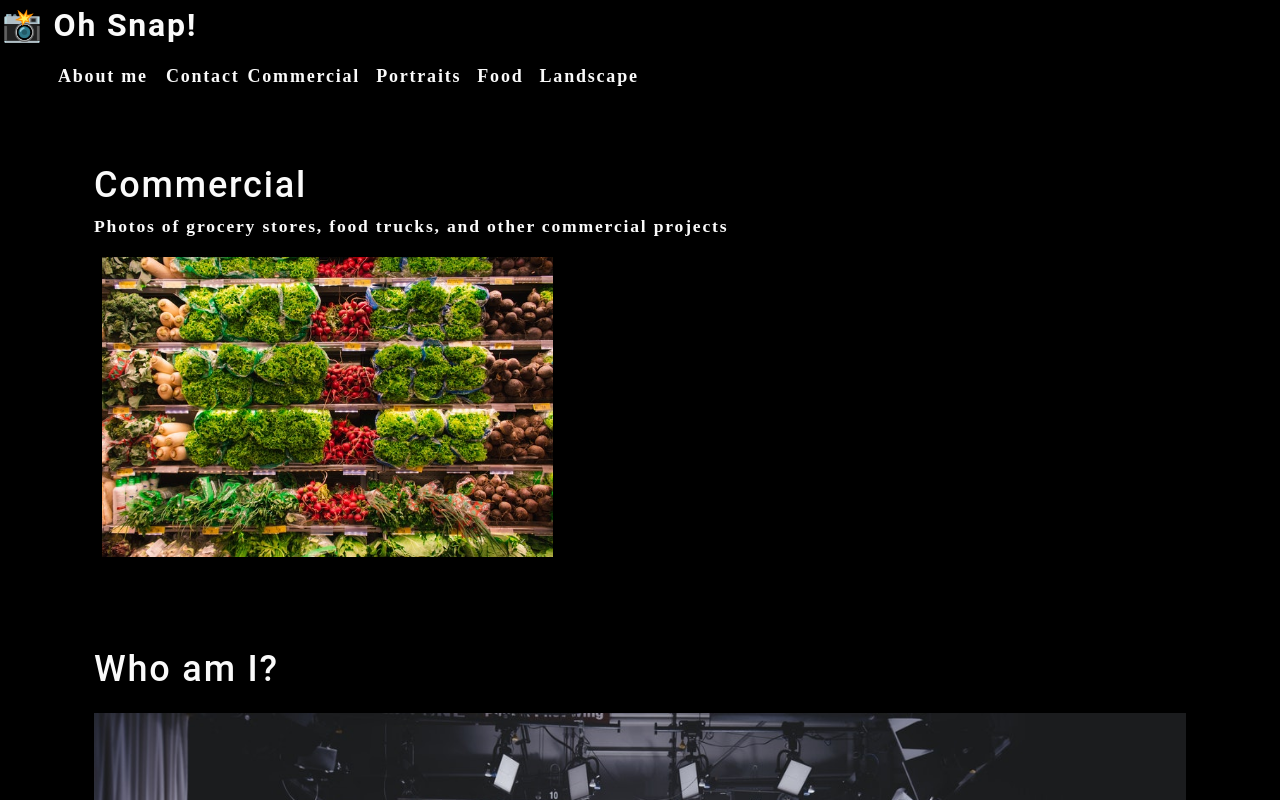
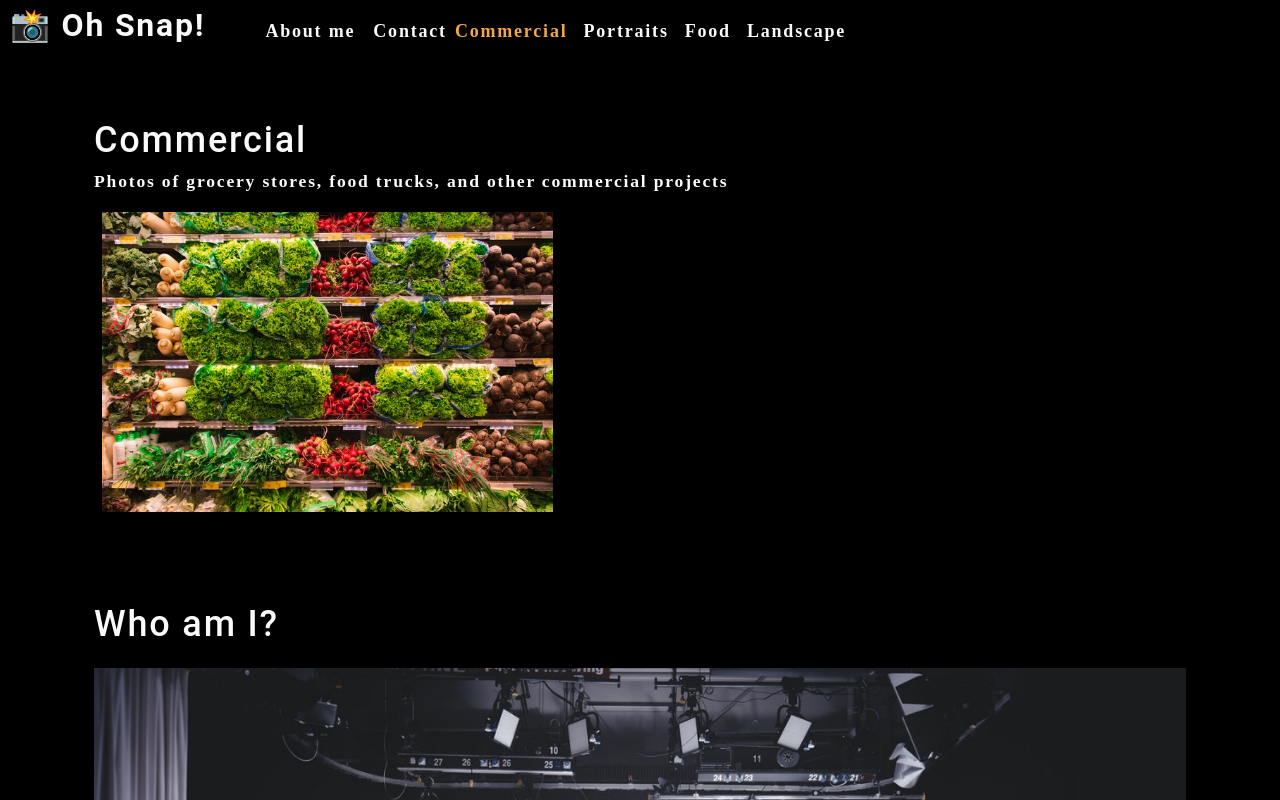
Before and after one commit to flovelace/photo-portfolio, a React (Create React App) app: page / in a window 1280 px wide. Shown: the top 800 px of the page. Built offline with nearby package versions, Linux system fonts and the light colour scheme.

Commit message:
added useeffect for document title

```diff
--- a/src/App.js
+++ b/src/App.js
@@ -1,13 +1,29 @@
-import React from 'react';
+import React, { useState } from 'react';
 import Nav from './components/Nav';
 import About from './components/About';
 import Gallery from './components/Gallery';
 
 
 function App() {
+  const [categories] = useState([
+    {
+      name: 'commercial',
+      description: 'Photos of grocery stores, food trucks, and other commercial projects',
+    },
+    { name: 'portraits', description: 'Portraits of people in my life' },
+    { name: 'food', description: 'Delicious delicacies' },
+    { name: 'landscape', description: 'Fields, farmhouses, waterfalls, and the beauty of nature' },
+  ]);
+
+  const [currentCategory, setCurrentCategory] = useState(categories[0]);
+
   return (
     <div>
-      <Nav></Nav>
+      <Nav
+        categories={categories}
+        setCurrentCategory={setCurrentCategory}
+        currentCategory={currentCategory}
+      ></Nav>
       <main>
         <Gallery></Gallery>
         <About></About>
--- a/src/components/Nav/index.js
+++ b/src/components/Nav/index.js
@@ -1,35 +1,34 @@
-import React from "react";
+import React, { useEffect } from "react";
+import { capitalizeFirstLetter } from "../../utils/helpers";
 
-function Nav() {
-    const categories = [
-        {
-            name: "Commercial",
-            description:
-            "Photos of grocery stores, food trucks, and other commercial projects",
-        },
-        { name: "Portraits", description: "Portraits of people in my life" },
-        { name: "Food", description: "Delicious delicacies" },
-        {
-          name: "Landscape",
-          description: "Fields, farmhouses, waterfalls, and the beauty of nature",
-        },
-      ];
+function Nav(props) {
+    const {
+        categories = [],
+        setCurrentCategory,
+        currentCategory,
+    } = props;
 
-      function categorySelected(name) {
-          console.log(`${name} clicked`)
-      }
+    useEffect(() => {
+        document.title = capitalizeFirstLetter(currentCategory.name);
+    }, [currentCategory]);
 
   return (
-        <header>
+    <header className="flex-row px-1">
       <h2>
         <a data-testid="link" href="/">
-                    <span role="img" aria-label="camera"> 📸</span> Oh Snap!
+          <span role="img" aria-label="camera">
+            {" "}
+            📸
+          </span>{" "}
+          Oh Snap!
         </a>
       </h2>
       <nav>
         <ul className="flex-row">
           <li className="mx-2">
-                        <a data-testid="about" href="#about">
+            <a
+              href="#about"
+            >
               About me
             </a>
           </li>
@@ -37,12 +36,15 @@
             <span>Contact</span>
           </li>
           {categories.map((category) => (
-                        <li
-                            className="mx-1"
-                            key={category.name}
+            <li className={`mx-1 ${
+                currentCategory.name === category.name && 'navActive'
+                }`} key={category.name}>
+              <span
+                onClick={() => {
+                  setCurrentCategory(category)
+                }}
               >
-                            <span onClick={() => categorySelected(category.name)} >
-                                {category.name}
+                {capitalizeFirstLetter(category.name)}
               </span>
             </li>
           ))}
```
Lines whose indentation alone changed are shown as unchanged.
